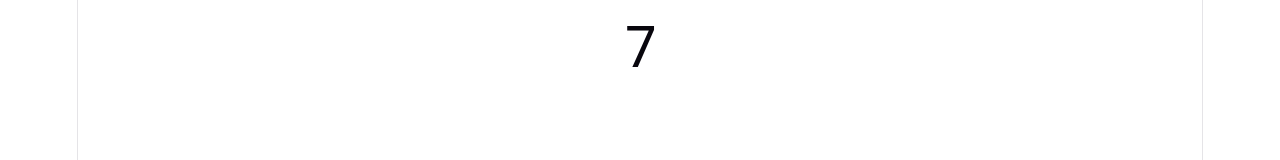
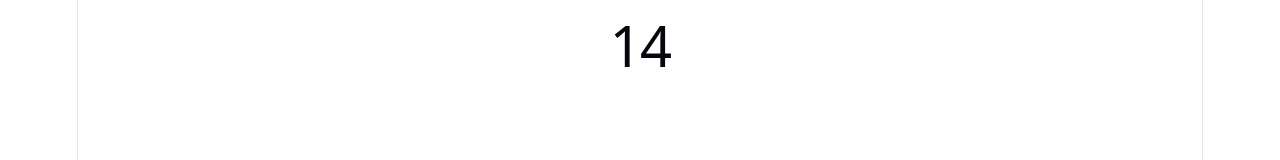
Before and after one commit to Ajay221bl/todo-app-using-react-2, a React (Vite) app: page / in a window 1280 px wide. Shown: the top 160 px of the page. Built offline with nearby package versions, Linux system fonts and the light colour scheme.

Commit message:
timer works properly cuz of useEffect hook

```diff
--- a/src/App.jsx
+++ b/src/App.jsx
@@ -1,4 +1,4 @@
-import { useState } from "react";
+import { useState, useEffect} from "react";
 import "./App.css";
 
 
@@ -15,10 +15,16 @@ function App(){
 
 function Timer(){
     const [count, setCount] = useState(0);
-    // setInterval gets called again and again when react detects a change in state
-    setInterval(function increase(){
-        setCount(count + 1)
+
+    //making sure that the setInterval function only gets rendered once by using useEffect() hook
+    useEffect(function(){
+        setInterval(function(){
+        setCount(function(count){
+            return count + 1
+        })
     }, 1000)
+    }, [])
+
 
     return (
         <div>
```
